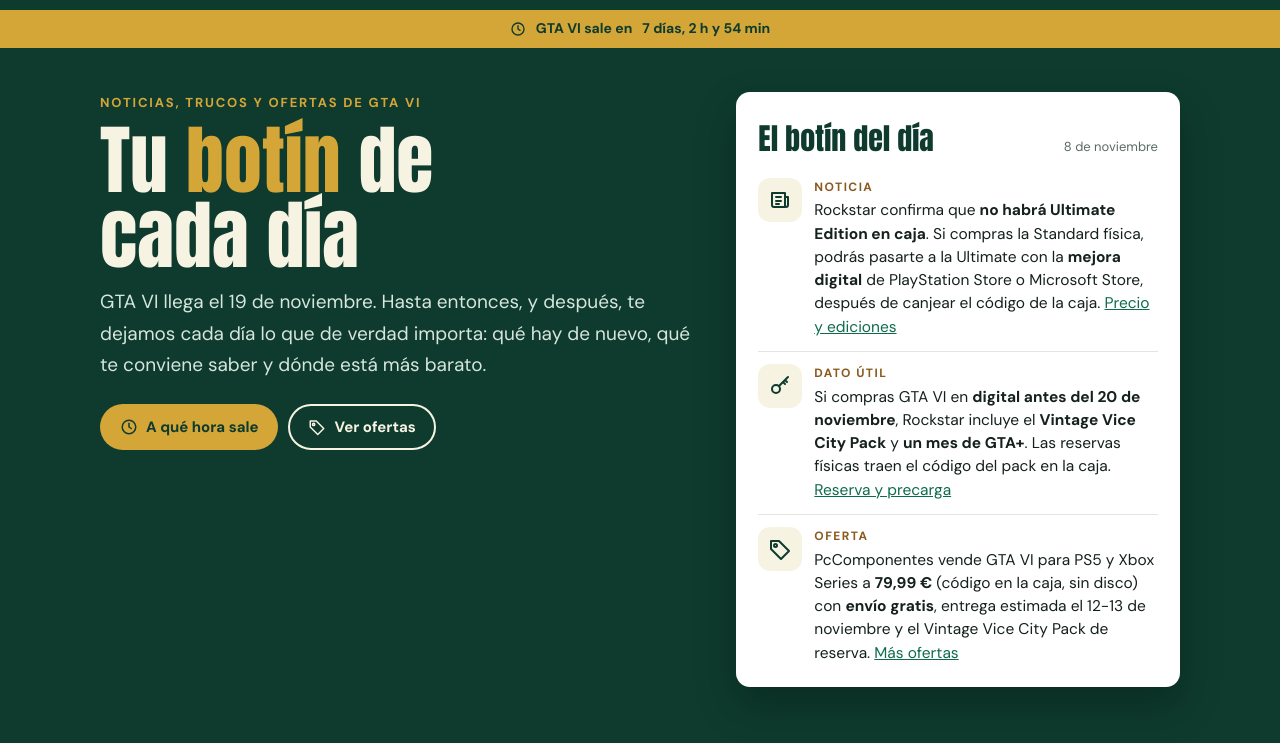
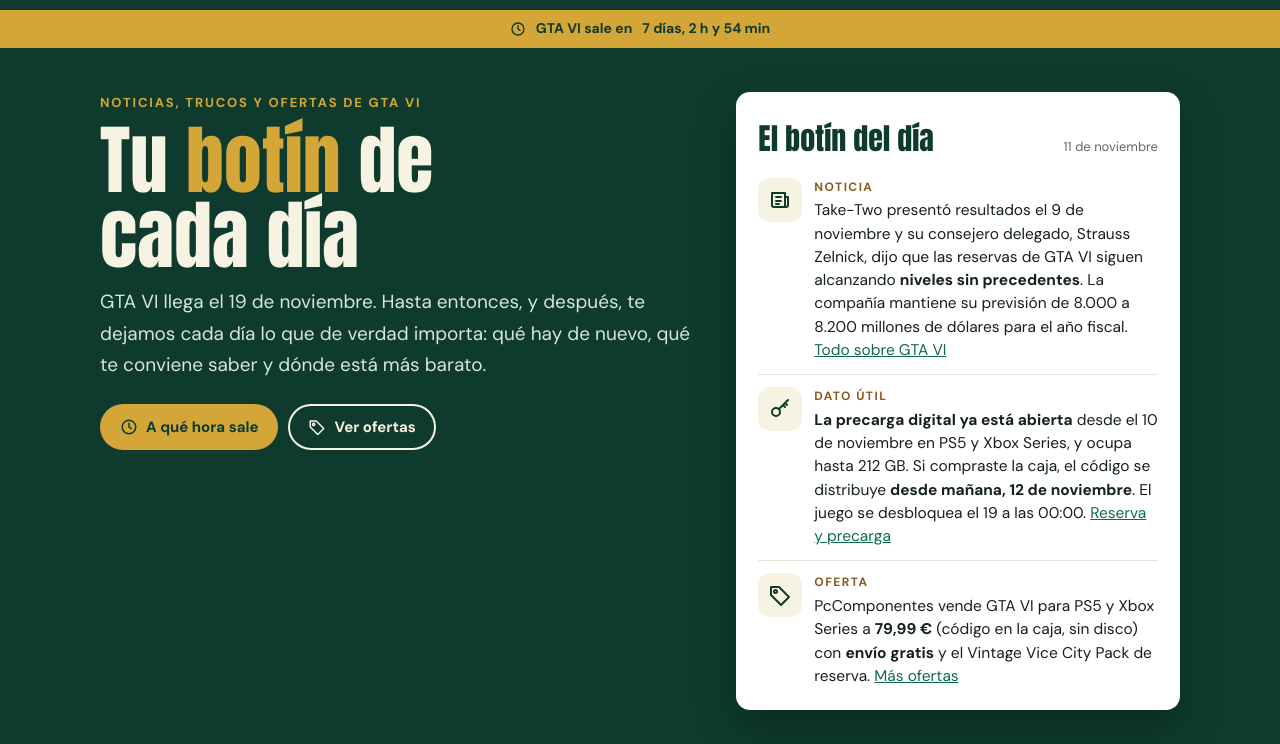
Before and after one commit to botindiario/botindiario-web, a plain HTML site: page index.html in a window 1280 px wide. Shown: the part 56-800 px from the top of the page. Drawn offline with Linux system fonts and the light colour scheme.

Commit message:
Botín del día 2026-11-11
Co-Authored-By: Claude Opus 5.5 <noreply@anthropic.com>
Claude-Session: https://claude.ai/code/session_018E2RkEhuPtBFUfBwRBwZHA

```diff
--- a/index.html
+++ b/index.html
@@ -48,11 +48,11 @@
 </div>
 <section class="loot" aria-labelledby="botin-hoy">
 <!-- BOTIN:INICIO (generado por scripts/actualizar_botin.py, no editar a mano) -->
-<header><h2 id="botin-hoy">El botín del día</h2><time datetime="2026-11-08">8 de noviembre</time></header>
+<header><h2 id="botin-hoy">El botín del día</h2><time datetime="2026-11-11">11 de noviembre</time></header>
 <ol>
-<li><span class="ic"><svg viewBox="0 0 24 24" fill="none" stroke="currentColor" stroke-width="2" stroke-linecap="round" stroke-linejoin="round" aria-hidden="true"><path d="M4 5h13v14H6a2 2 0 0 1-2-2V5Z"/><path d="M17 9h3v8a2 2 0 0 1-2 2"/><path d="M8 9h5M8 13h5M8 16h3"/></svg></span><div><b class="k">Noticia</b><p>Rockstar confirma que <strong>no habrá Ultimate Edition en caja</strong>. Si compras la Standard física, podrás pasarte a la Ultimate con la <strong>mejora digital</strong> de PlayStation Store o Microsoft Store, después de canjear el código de la caja. <a href="/gta-6/precio-y-ediciones/">Precio y ediciones</a></p></div></li>
-<li><span class="ic"><svg viewBox="0 0 24 24" fill="none" stroke="currentColor" stroke-width="2" stroke-linecap="round" stroke-linejoin="round" aria-hidden="true"><circle cx="8" cy="15" r="4"/><path d="m11 12 9-9M17 6l2 2M15 8l2 2"/></svg></span><div><b class="k">Dato útil</b><p>Si compras GTA VI en <strong>digital antes del 20 de noviembre</strong>, Rockstar incluye el <strong>Vintage Vice City Pack</strong> y <strong>un mes de GTA+</strong>. Las reservas físicas traen el código del pack en la caja. <a href="/gta-6/reserva-y-precarga/">Reserva y precarga</a></p></div></li>
-<li><span class="ic"><svg viewBox="0 0 24 24" fill="none" stroke="currentColor" stroke-width="2" stroke-linecap="round" stroke-linejoin="round" aria-hidden="true"><path d="M3 12V4h8l10 10-8 8L3 12Z"/><circle cx="7.5" cy="8.5" r="1.5"/></svg></span><div><b class="k">Oferta</b><p>PcComponentes vende GTA VI para PS5 y Xbox Series a <strong>79,99 €</strong> (código en la caja, sin disco) con <strong>envío gratis</strong>, entrega estimada el 12-13 de noviembre y el Vintage Vice City Pack de reserva. <a href="/ofertas/">Más ofertas</a></p></div></li>
+<li><span class="ic"><svg viewBox="0 0 24 24" fill="none" stroke="currentColor" stroke-width="2" stroke-linecap="round" stroke-linejoin="round" aria-hidden="true"><path d="M4 5h13v14H6a2 2 0 0 1-2-2V5Z"/><path d="M17 9h3v8a2 2 0 0 1-2 2"/><path d="M8 9h5M8 13h5M8 16h3"/></svg></span><div><b class="k">Noticia</b><p>Take-Two presentó resultados el 9 de noviembre y su consejero delegado, Strauss Zelnick, dijo que las reservas de GTA VI siguen alcanzando <strong>niveles sin precedentes</strong>. La compañía mantiene su previsión de 8.000 a 8.200 millones de dólares para el año fiscal. <a href="/gta-6/">Todo sobre GTA VI</a></p></div></li>
+<li><span class="ic"><svg viewBox="0 0 24 24" fill="none" stroke="currentColor" stroke-width="2" stroke-linecap="round" stroke-linejoin="round" aria-hidden="true"><circle cx="8" cy="15" r="4"/><path d="m11 12 9-9M17 6l2 2M15 8l2 2"/></svg></span><div><b class="k">Dato útil</b><p><strong>La precarga digital ya está abierta</strong> desde el 10 de noviembre en PS5 y Xbox Series, y ocupa hasta 212 GB. Si compraste la caja, el código se distribuye <strong>desde mañana, 12 de noviembre</strong>. El juego se desbloquea el 19 a las 00:00. <a href="/gta-6/reserva-y-precarga/">Reserva y precarga</a></p></div></li>
+<li><span class="ic"><svg viewBox="0 0 24 24" fill="none" stroke="currentColor" stroke-width="2" stroke-linecap="round" stroke-linejoin="round" aria-hidden="true"><path d="M3 12V4h8l10 10-8 8L3 12Z"/><circle cx="7.5" cy="8.5" r="1.5"/></svg></span><div><b class="k">Oferta</b><p>PcComponentes vende GTA VI para PS5 y Xbox Series a <strong>79,99 €</strong> (código en la caja, sin disco) con <strong>envío gratis</strong> y el Vintage Vice City Pack de reserva. <a href="/ofertas/">Más ofertas</a></p></div></li>
 </ol>
 <!-- BOTIN:FIN -->
 </section>
--- a/sitemap.xml
+++ b/sitemap.xml
@@ -1,6 +1,6 @@
 <?xml version="1.0" encoding="UTF-8"?>
 <urlset xmlns="http://www.sitemaps.org/schemas/sitemap/0.9">
-  <url><loc>https://botindiario.com/</loc><lastmod>2026-11-08</lastmod></url>
+  <url><loc>https://botindiario.com/</loc><lastmod>2026-11-11</lastmod></url>
   <url><loc>https://botindiario.com/gta-6/</loc><lastmod>2026-10-18</lastmod></url>
   <url><loc>https://botindiario.com/gta-6/trailer-de-lanzamiento/</loc><lastmod>2026-10-18</lastmod></url>
   <url><loc>https://botindiario.com/gta-6/fecha-y-hora-de-lanzamiento/</loc><lastmod>2026-11-04</lastmod></url>
```
Also changed, not shown: datos/botin.json (+4 -4 lines).
